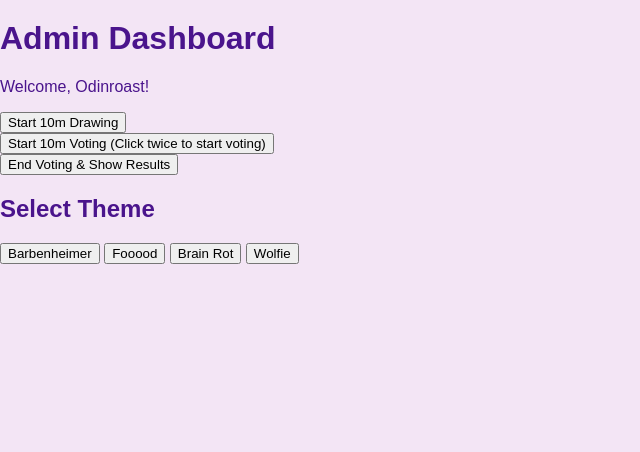
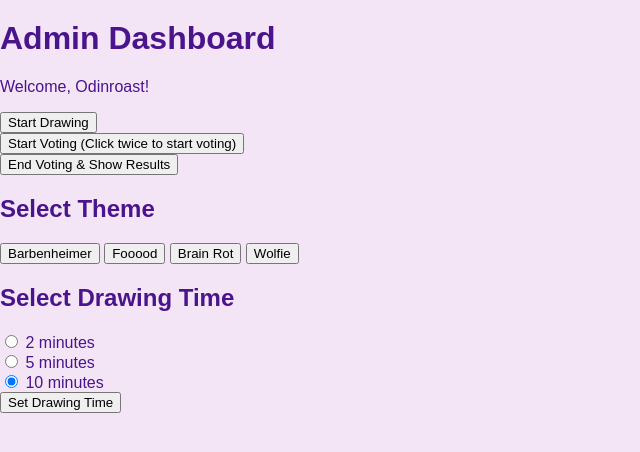
Before and after one commit to Shameed4/DrawingApp, a Flask app: page /admin_dashboard in a window 1280 px wide. Shown: the top 452 px of the page, without its empty margins (0-640 px from the left). Run offline with Flask 2, Linux system fonts and the light colour scheme; a user stored in the database is signed in.

Commit message:
Added time radio button to admin dash that changes the time based on option

```diff
--- a/app.py
+++ b/app.py
@@ -44,12 +44,13 @@ GAME_STATE = {
     'in_progress': False,
     'voting_in_progress': False,
     'round_start_time': None,
-    'round_duration': 600,
+    'round_duration': 600,  # Default to 10 minutes
     'voting_start_time': None,
     'voting_duration': 600,
     'round_has_ended': False,
     'voting_has_ended': False,
-    'theme_colors': THEMES["barbenheimer"]
+    'theme_colors': THEMES["barbenheimer"],
+    'drawing_time': 600  # Default drawing time in seconds (10 minutes)
 }
 
 
@@ -162,7 +163,7 @@ def admin_login():
 def admin_dashboard():
     if not session.get('is_admin'):
         return redirect(url_for('admin'))
-    return render_template("admin_dashboard.html")
+    return render_template("admin_dashboard.html", GAME_STATE=GAME_STATE)
 
 @app.route("/start_game", methods=['POST'])
 def start_game():
@@ -228,6 +229,15 @@ def set_theme(theme):
     if theme not in THEMES:
         return "Theme not found", 404
     GAME_STATE['theme_colors'] = THEMES[theme]
+    return redirect(url_for('admin_dashboard'))
+
+@app.route("/set_drawing_time", methods=['POST'])
+def set_drawing_time():
+    if not session.get('is_admin'):
+        return "Unauthorized", 403
+
+    drawing_time = int(request.form.get('drawing_time', 600))  # Default to 10 minutes
+    GAME_STATE['round_duration'] = drawing_time
     return redirect(url_for('admin_dashboard'))
 
 @app.route("/drawing")
--- a/templates/admin_dashboard.html
+++ b/templates/admin_dashboard.html
@@ -9,11 +9,11 @@
     <p>Welcome, {{ session['username'] }}!</p>
 
     <form action="{{ url_for('start_game') }}" method="POST">
-        <button type="submit">Start 10m Drawing</button>
+        <button type="submit">Start Drawing</button>
     </form>
 
     <form action="{{ url_for('start_voting') }}" method="POST">
-        <button type="submit">Start 10m Voting (Click twice to start voting)</button>
+        <button type="submit">Start Voting (Click twice to start voting)</button>
     </form>
 
     <form action="{{ url_for('end_voting') }}" method="POST">
@@ -34,5 +34,18 @@
         <button type="submit">Wolfie</button>
     </form>
 
+    <h2>Select Drawing Time</h2>
+    <form action="{{ url_for('set_drawing_time') }}" method="POST">
+        <input type="radio" id="2min" name="drawing_time" value="120" {% if GAME_STATE.drawing_time == 120 %}checked{% endif %}>
+        <label for="2min">2 minutes</label><br>
+
+        <input type="radio" id="5min" name="drawing_time" value="300" {% if GAME_STATE.drawing_time == 300 %}checked{% endif %}>
+        <label for="5min">5 minutes</label><br>
+
+        <input type="radio" id="10min" name="drawing_time" value="600" {% if GAME_STATE.drawing_time == 600 %}checked{% endif %}>
+        <label for="10min">10 minutes</label><br>
+
+        <button type="submit">Set Drawing Time</button>
+    </form>
 </body>
 </html>
```
Also changed, not shown: database.db.
